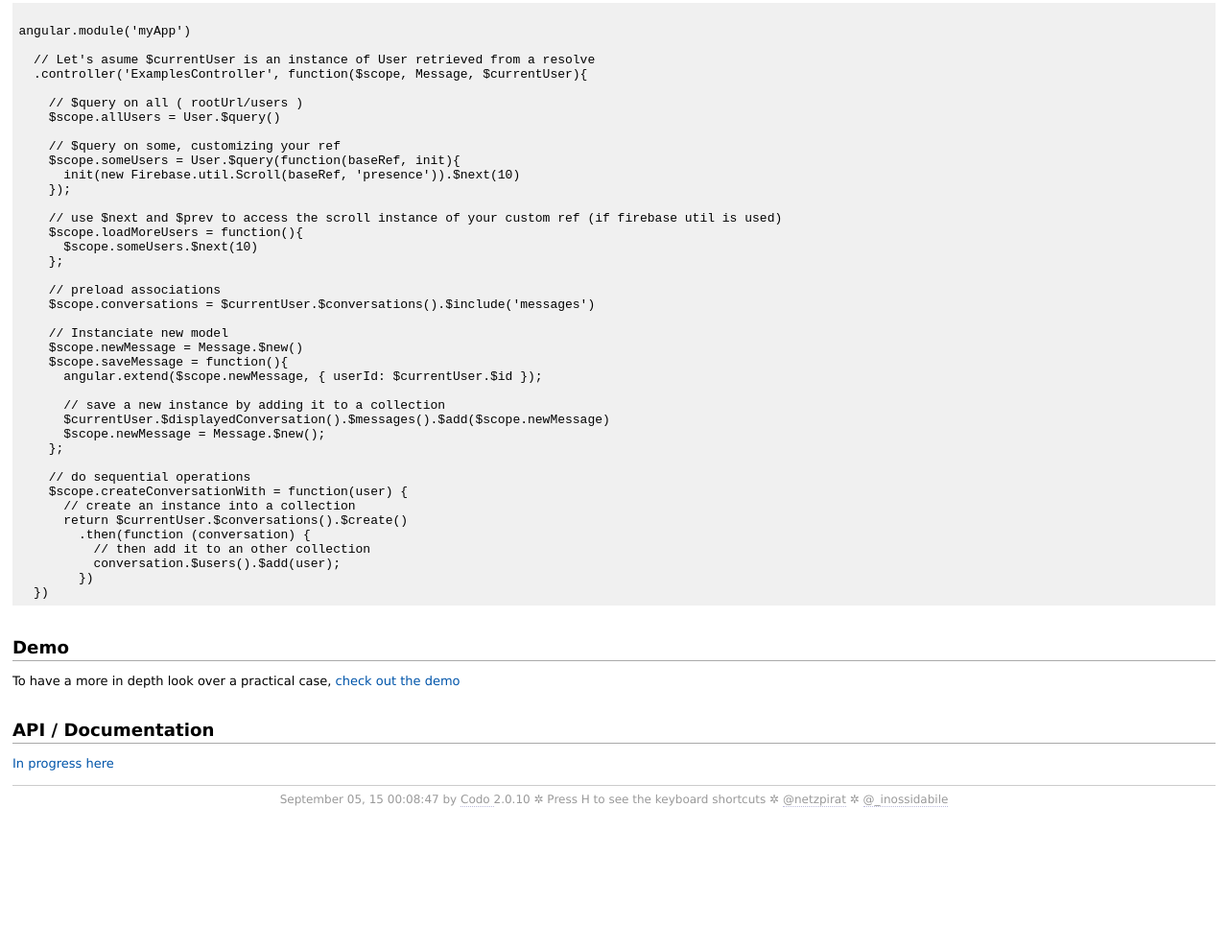
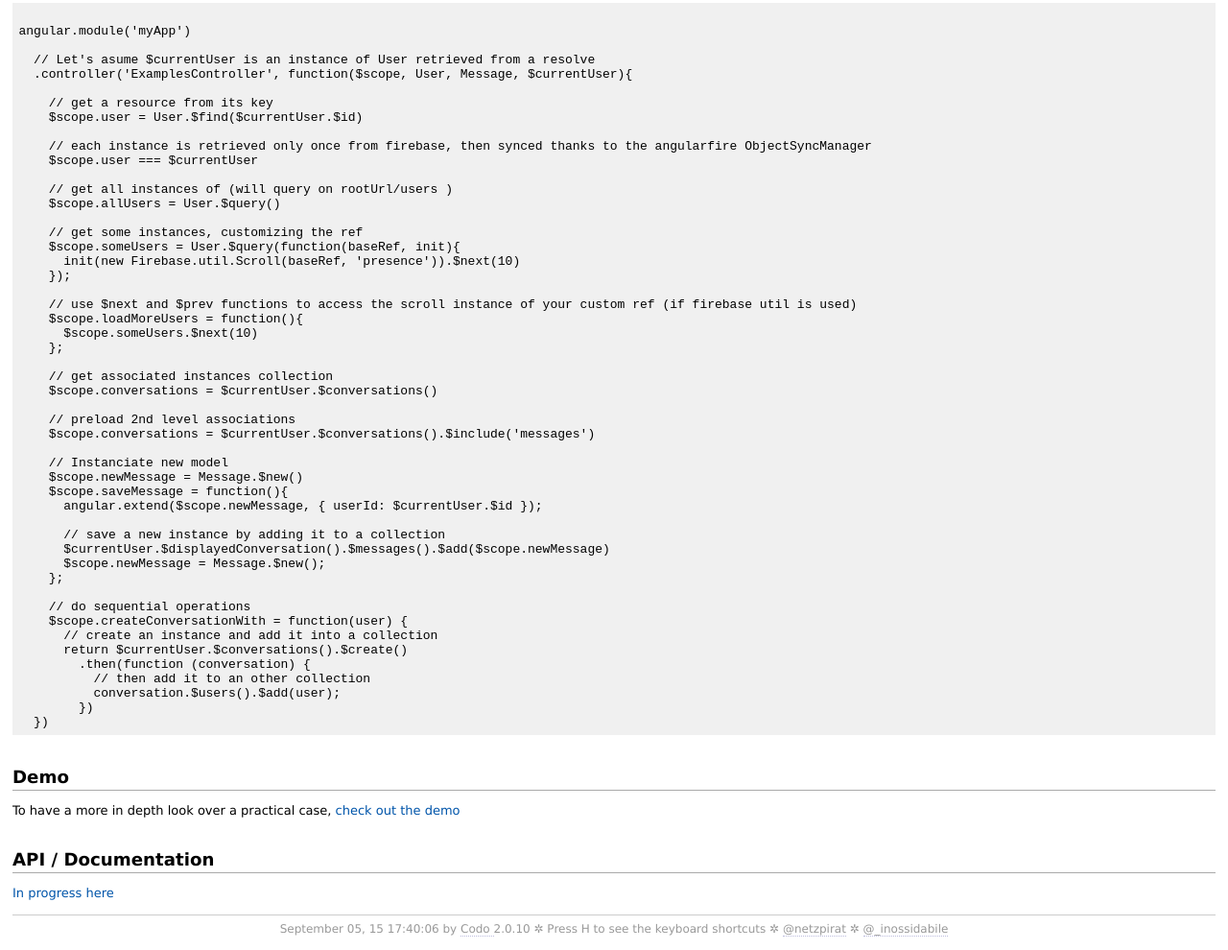
Before and after one commit to itkin/angularfire-resource, a website: page doc/extra/README.md.html in a window 1280 px wide. Shown: the part 1769-2759 px from the top of the page at 96% size. Before the commit the page ends 2624 px from the top, so only its background shows below. Drawn offline with Linux system fonts and the light colour scheme.

Commit message:
updated doc

```diff
--- a/doc/extra/README.md.html
+++ b/doc/extra/README.md.html
@@ -46,8 +46,8 @@
 <li>they deal nicely with the <a href="https://github.com/firebase/firebase-util">firebase-util librairy</a> for pagination &amp; infinite scrolling work</li>
 </ul>
 <h2 id="install">Install</h2>
-<pre><code>bower install angularfire-resource
-</code></pre><p>or</p><pre><code>npm install angularfire-resource
+<pre><code>bower install angularfire-resource --save
+</code></pre><p>or</p><pre><code>npm install angularfire-resource --save
 </code></pre><h2 id="usage">Usage</h2><p>Add the &#39;angularfire-resource&#39; module as a dependency to your application module, and then define your model classes and their relations
 through the FireResource factory</p><pre><code class="lang-javascript">
 angular.module(&#39;myApp&#39;, [&#39;angularfire-resource&#39;])
@@ -116,22 +116,31 @@ angular.module(&#39;myApp&#39;, [&#39;angularfire-resource&#39;])
 angular.module(&#39;myApp&#39;)
 
   // Let&#39;s asume $currentUser is an instance of User retrieved from a resolve
-  .controller(&#39;ExamplesController&#39;, function($scope, Message, $currentUser){
+  .controller(&#39;ExamplesController&#39;, function($scope, User, Message, $currentUser){
 
-    // $query on all ( rootUrl/users )
+    // get a resource from its key
+    $scope.user = User.$find($currentUser.$id)
+
+    // each instance is retrieved only once from firebase, then synced thanks to the angularfire ObjectSyncManager
+    $scope.user === $currentUser
+
+    // get all instances of (will query on rootUrl/users )
     $scope.allUsers = User.$query()
 
-    // $query on some, customizing your ref
+    // get some instances, customizing the ref
     $scope.someUsers = User.$query(function(baseRef, init){
       init(new Firebase.util.Scroll(baseRef, &#39;presence&#39;)).$next(10)
     });
 
-    // use $next and $prev to access the scroll instance of your custom ref (if firebase util is used)
+    // use $next and $prev functions to access the scroll instance of your custom ref (if firebase util is used)
     $scope.loadMoreUsers = function(){
       $scope.someUsers.$next(10)
     };
 
-    // preload associations
+    // get associated instances collection
+    $scope.conversations = $currentUser.$conversations()
+
+    // preload 2nd level associations
     $scope.conversations = $currentUser.$conversations().$include(&#39;messages&#39;)
 
     // Instanciate new model
@@ -146,7 +155,7 @@ angular.module(&#39;myApp&#39;)
 
     // do sequential operations
     $scope.createConversationWith = function(user) {
-      // create an instance into a collection
+      // create an instance and add it into a collection
       return $currentUser.$conversations().$create()
         .then(function (conversation) {
           // then add it to an other collection
@@ -158,7 +167,7 @@ angular.module(&#39;myApp&#39;)
       </div>
     </div>
     <div id='footer'>
-  September 05, 15 00:08:47 by
+  September 05, 15 17:40:06 by
   <a href='https://github.com/coffeedoc/codo' title='CoffeeScript API documentation generator'>
     Codo
   </a>
```
Also changed, not shown: doc/alphabetical_index.html (+1 -1 lines), doc/class/Association.html (+1 -1 lines), doc/class/AssociationCollection.html (+1 -1 lines), doc/class/Collection.html (+1 -1 lines), doc/class/HasMany.html (+1 -1 lines), doc/class/HasOne.html (+1 -1 lines), doc/class/Resource.html (+1 -1 lines), doc/file/src/_module.coffee.html (+1 -1 lines), doc/file/src/association-factory.coffee.html (+1 -1 lines), doc/file/src/fire-collection.coffee.html (+1 -1 lines), doc/file/src/fire-resource.coffee.html (+1 -1 lines).
